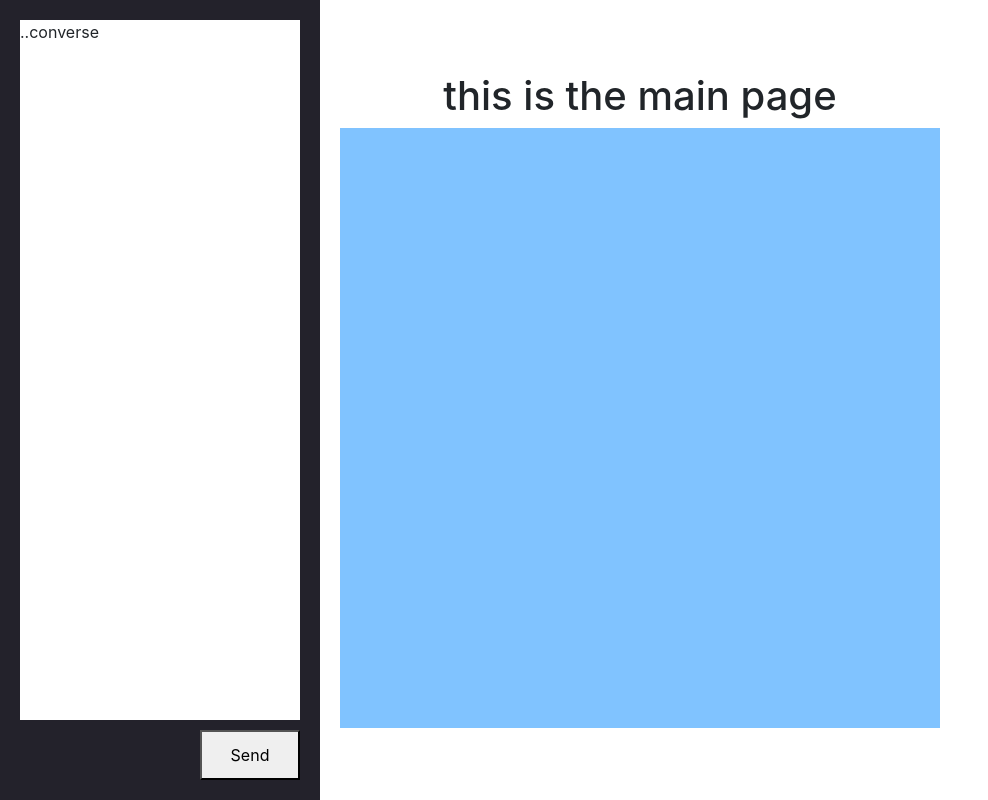
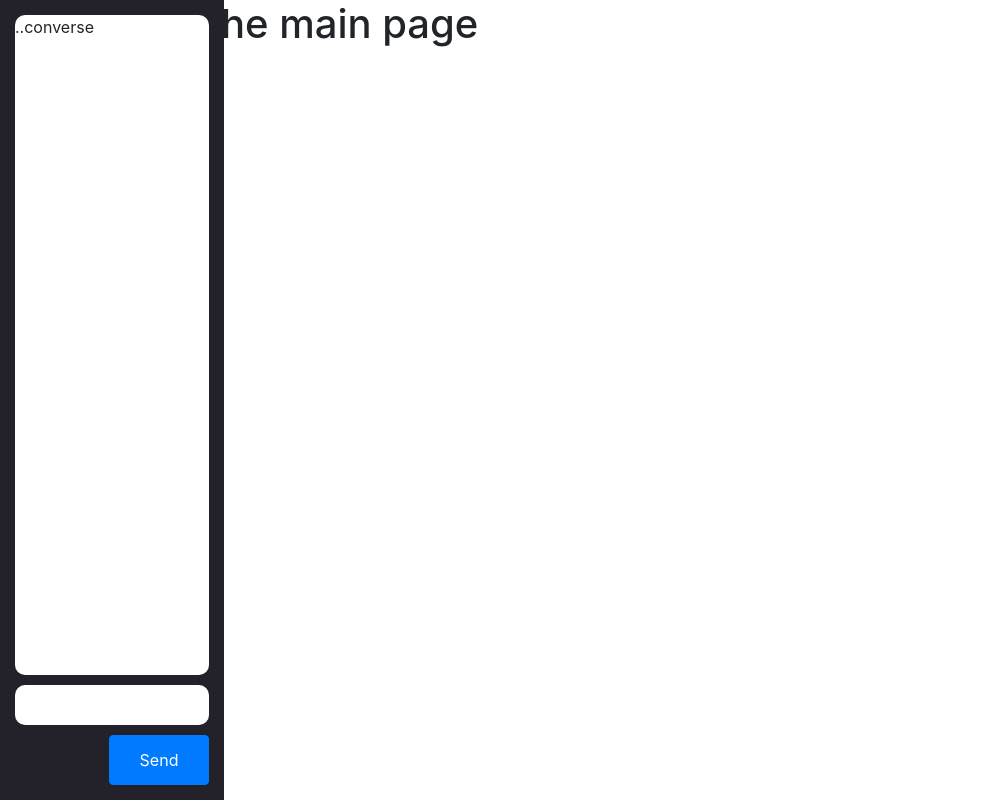
Before and after one commit to Gabyr01/CS-436-Project, a plain HTML site: page Frontend/index.html in a window 1280 px wide. Shown: the whole page, without its empty margins (0-988 px from the left). Drawn offline with nearby package versions, Linux system fonts and the light colour scheme; no server answers.

Commit message:
chat box created

```diff
--- a/Frontend/chatbox.css
+++ b/Frontend/chatbox.css
@@ -9,19 +9,55 @@
   flex-direction: column;
   align-items: center;
   justify-content: center;
-    padding: 20px;
+  padding: 15px;
+  min-width: 22vh;
+  max-width: 28vh;
+}
+
+.container{
+    margin-left: 50px;
+    min-width: 500px;
+
 }
 
 #chatbox {
   flex: 1;
   width: 100%;
-    height: 50vh;
   background-color: white;
 }
 
-  #send-button {
+#my-form{
+    align-self: flex-end;
+    display: flex;
+    flex-direction: column;
+    width: 100%;
+}
+.box{
+    border-radius: 10px;
+}
+
+#gamescreen{
+    margin-left: 25vw;
+}
+
+#text-area {
+  height: 5vh;
+  margin-top: 10px;
+  text-align: left;
+  padding-left: 10px;
+}
+.btn-primary {
   height: 50px;
-    width: 100px;
+  min-width: 100px;
   margin-top: 10px;
   margin-left: auto;
 }
+
+input[type="text"] {
+  border: none;
+  outline: none;
+  background-color: white;
+  font: inherit;
+  padding: 0;
+  margin: 0;
+}
--- /dev/null
+++ b/Frontend/chatbox.js
@@ -0,0 +1,6 @@
+const textparam = document.createElement('text-message')
+
+
+let input = () => {
+  prompt('type anything')
+}
--- a/Frontend/index.html
+++ b/Frontend/index.html
@@ -1,41 +1,45 @@
 <!DOCTYPE html>
 <html lang="en">
-
   <head>
-    <meta charset="UTF-8">
+    <meta charset="UTF-8" />
     <title>MultiPlayer Game</title>
-    <link rel="stylesheet" href="/chatbox.css">
-    <link rel="stylesheet" href="https://stackpath.bootstrapcdn.com/bootstrap/4.5.0/css/bootstrap.min.css" integrity="sha384-9aIt2nRpC12Uk9gS9baDl411NQApFmC26EwAOH8WgZl5MYYxFfc+NcPb1dKGj7Sk" crossorigin="anonymous">
+    <link rel="stylesheet" href="/chatbox.css" />
+    <link
+      rel="stylesheet"
+      href="https://stackpath.bootstrapcdn.com/bootstrap/4.5.0/css/bootstrap.min.css"
+      integrity="sha384-9aIt2nRpC12Uk9gS9baDl411NQApFmC26EwAOH8WgZl5MYYxFfc+NcPb1dKGj7Sk"
+      crossorigin="anonymous"
+    />
   </head>
 
   <body>
-    <section class="vh-100 ">
+    <section class="vh-100">
       <div class="container h-100">
         <section id="chat-container">
-                <div id="chatbox">
+          <div id="chatbox" class="box">
             <div class="text-mesages">..converse</div>
           </div>
-                <button id="send-button">
-                    Send
-                </button>
+
+          <form action="/" id="my-form">
+            <input type="text" id="text-area" class="box"/>
+
+            <button type="button" class="btn btn-primary">Send</button>
+          </form>
         </section>
-            <div id="gameScreen" class="h-100 ">
-                <div class="d-flex flex-column align-items-center justify-content-center h-100 ">
+
+        <div id="gameScreen" class="h-100">
+          <div
+            class="d-flex flex-column "
+          >
             <h1>this is the main page</h1>
-                    <canvas id="canvas">
-
-                    </canvas>
+            <canvas id="canvas"> </canvas>
           </div>
         </div>
 
       </div>
     </section>
 
-    <script src="/socket.io/socket.io.js"></script>
-    <script src="index.js" type="module"></script>
-    <script>
-      var socket = io();
-    </script>
+    <!-- <script src="/socket.io/socket.io.js"></script> -->
+    <script src="chatbox.js" type="module"></script>
   </body>
-
 </html>
--- a/Frontend/index.js
+++ b/Frontend/index.js
@@ -45,7 +45,7 @@ function keydown(e) {
 
 
 //call init to start
-init();
+//init();
 
 //paintGame function will accept our state object
 function paintGame(S) {
```
Lines whose indentation alone changed are shown as unchanged.
